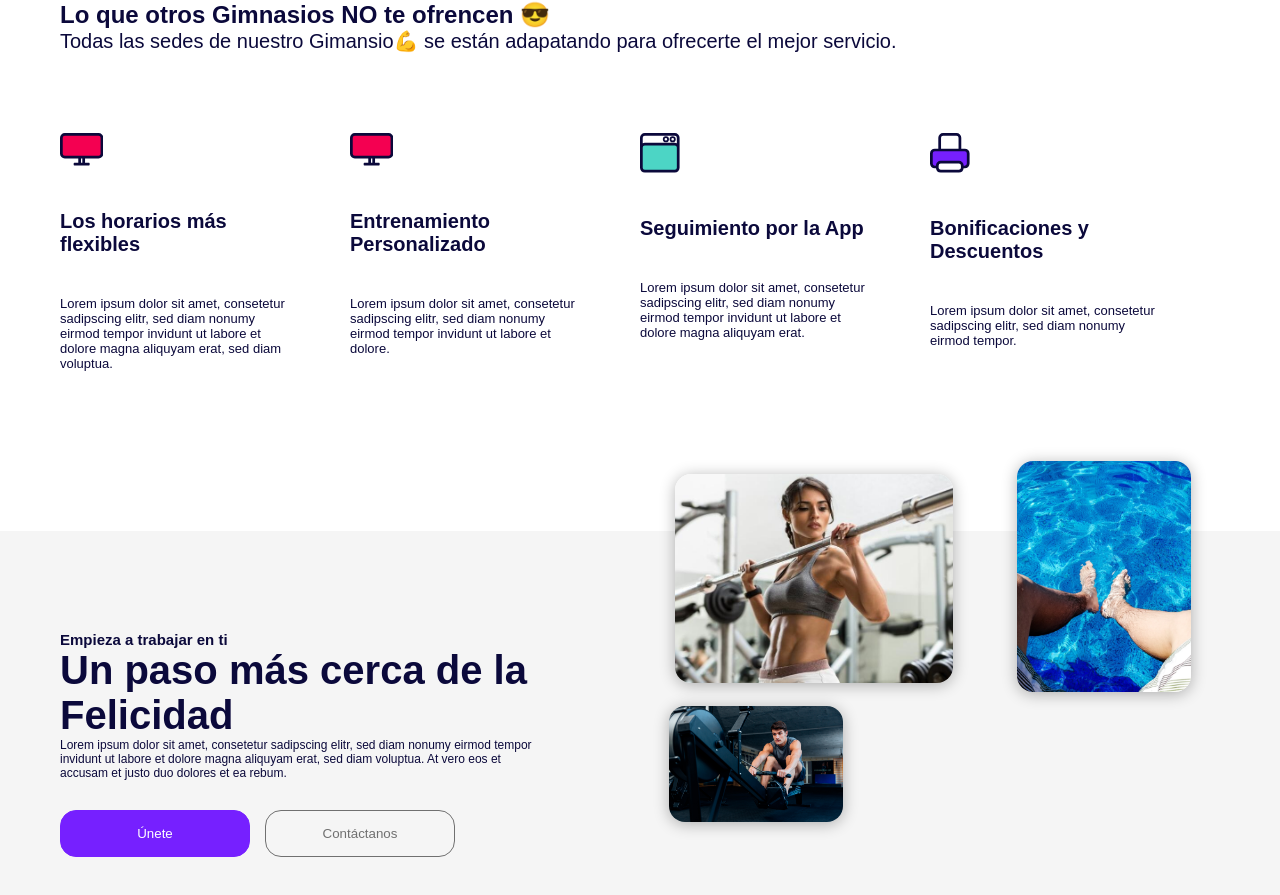
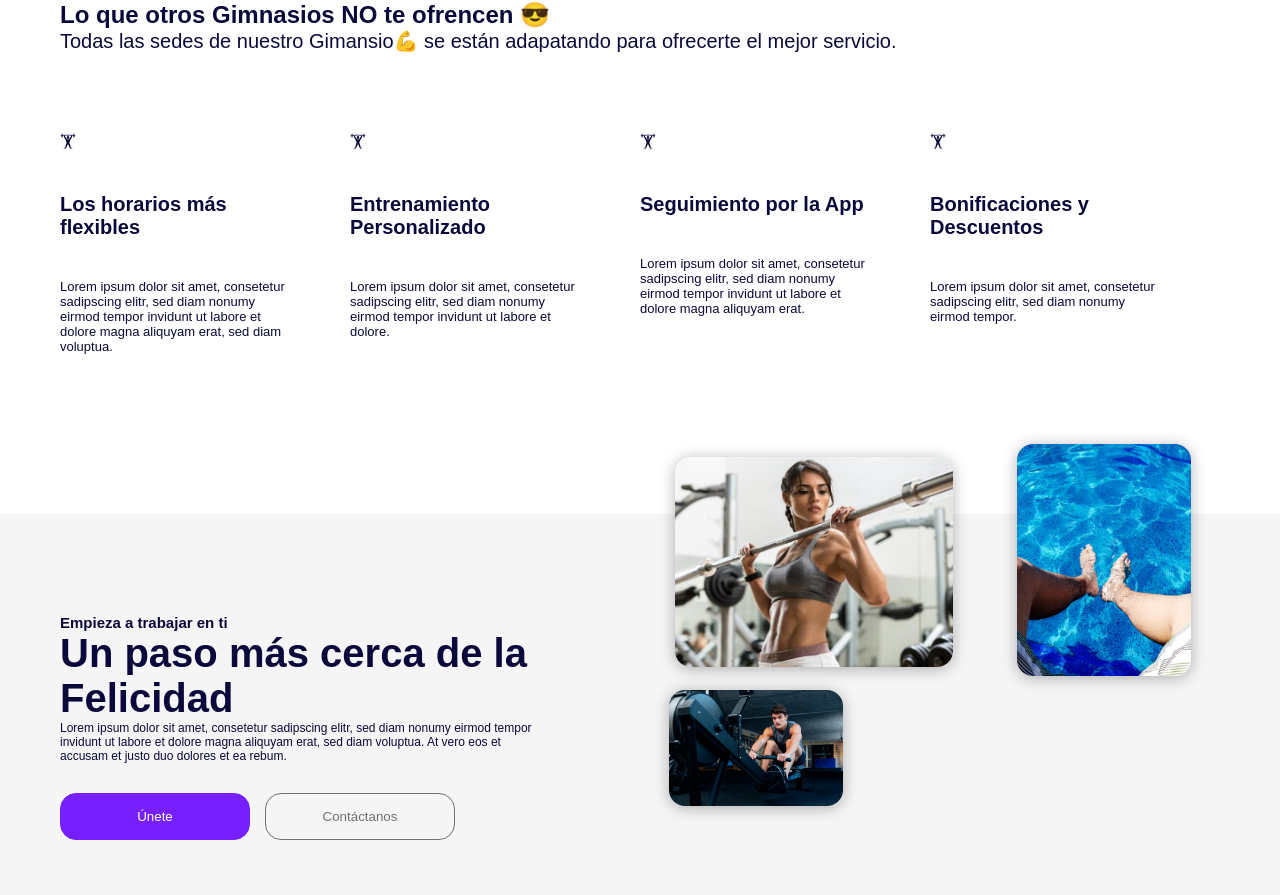
Before and after one commit to ortizjulian/Valhalla, a React (Create React App) app: page / in a window 1280 px wide. Shown: the part 1091-1986 px from the top of the page. Built offline with nearby package versions, Linux system fonts and the light colour scheme; a web font is replaced by a local one.

Commit message:
Cambio de iconos

```diff
--- a/src/components/Elements/ServiceBox.jsx
+++ b/src/components/Elements/ServiceBox.jsx
@@ -1,29 +1,31 @@
 import React from "react";
 import styled from "styled-components";
-// Assets
-import RollerIcon from "../../assets/svg/Services/RollerIcon";
-import MonitorIcon from "../../assets/svg/Services/MonitorIcon";
-import BrowserIcon from "../../assets/svg/Services/BrowserIcon";
-import PrinterIcon from "../../assets/svg/Services/PrinterIcon";
+//Iconos
+import { BsClockFill } from 'react-icons/bs';
+import { GiWeightLiftingUp } from 'react-icons/gi';
+import { FcSmartphoneTablet } from 'react-icons/fc';
+import { TbDiscount2 } from 'react-icons/tb';
+
+
 
 export default function ServiceBox({icon, title, subtitle}) {
   let getIcon;
 
   switch (icon) {
-    case "roller":
-      getIcon = <RollerIcon />;
+    case "clock":
+      getIcon = <BsClockFill className="icon-large"/>;
       break;
-    case "monitor":
-      getIcon = <MonitorIcon />;
+    case "weight":
+      getIcon = <GiWeightLiftingUp className="icon-large"/>;
       break;
-    case "browser":
-      getIcon = <BrowserIcon />;
+    case "smartphone":
+      getIcon = <FcSmartphoneTablet className="icon-large"/>;
       break;
-    case "printer":
-      getIcon = <PrinterIcon />;
+    case "discount":
+      getIcon = <TbDiscount2 className="icon-large"/>;
       break;
     default:
-      getIcon = <RollerIcon />;
+      getIcon = <GiWeightLiftingUp className="icon-large"/>;
       break;
   }
 
@@ -40,6 +42,7 @@ export default function ServiceBox({icon, title, subtitle}) {
 const Wrapper = styled.div`
   width: 100%;
 `;
+
 const IconStyle = styled.div`
   @media (max-width: 860px) {
     margin: 0 auto;
```
